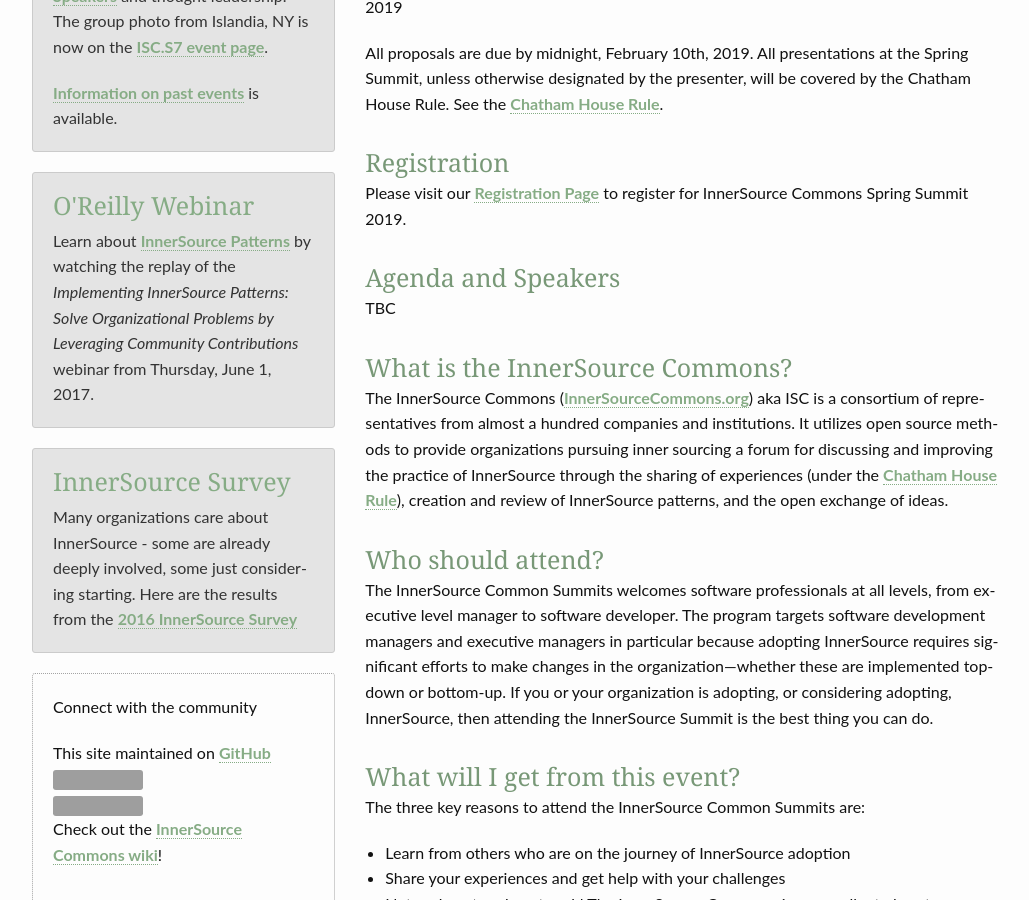
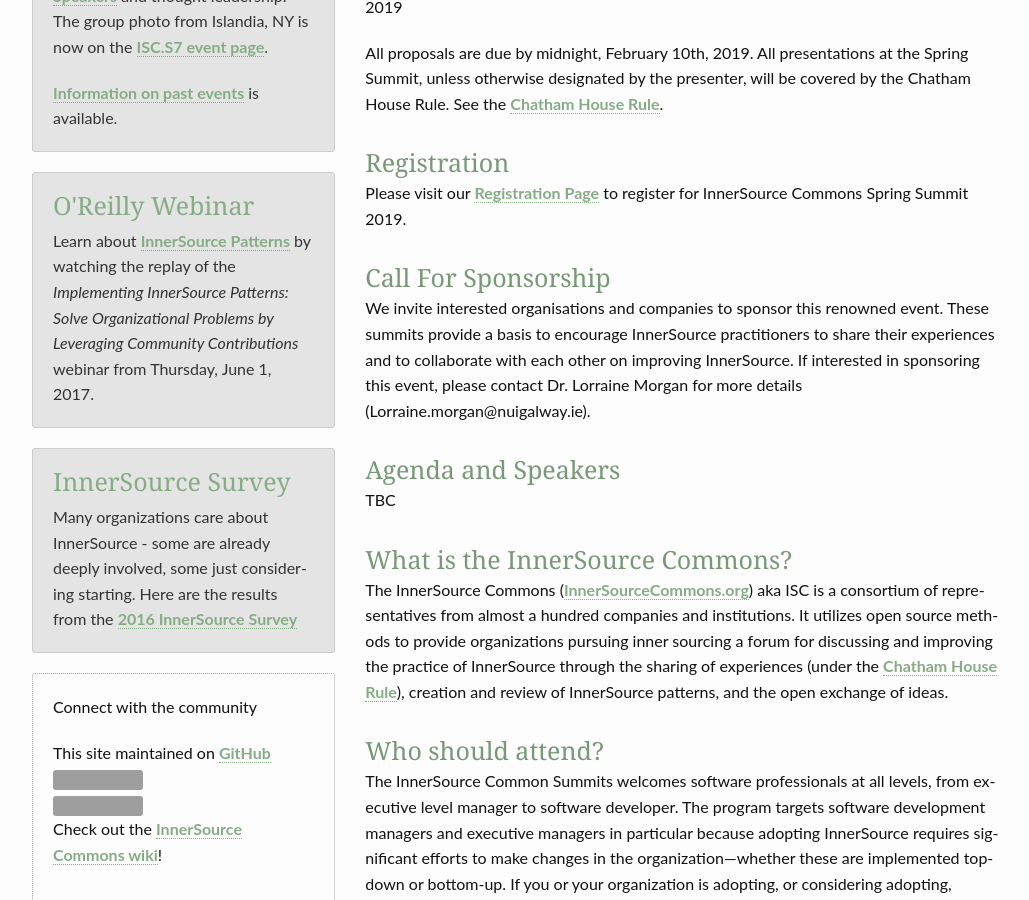
Before and after one commit to paypal/InnerSourceCommons, a Jekyll site: the page built from events/isc-spring-2019.md, in a window 1280 px wide and 900 px high, scrolled down 654 px. Shown: the whole window, without its empty margins (123-1152 px from the left). Built offline with Jekyll 4.4.1, drawn with Linux system fonts in a browser that asks for light colours; grey boxes are pictures that could not be loaded.

Commit message:
Update isc-spring-2019.md

```diff
--- a/events/isc-spring-2019.md
+++ b/events/isc-spring-2019.md
@@ -12,6 +12,9 @@
 
 ### Registration
 Please visit our [Registration Page](https://innersourcesummit2019.brownpapertickets.com/) to register for InnerSource Commons Spring Summit 2019.
+
+### Call For Sponsorship
+We invite interested organisations and companies to sponsor this renowned event. These summits provide a basis to encourage InnerSource practitioners to share their experiences and to collaborate with each other on improving InnerSource. If interested in sponsoring this event, please contact Dr. Lorraine Morgan for more details (Lorraine.morgan@nuigalway.ie).
 
 ### Agenda and Speakers
 TBC
```
